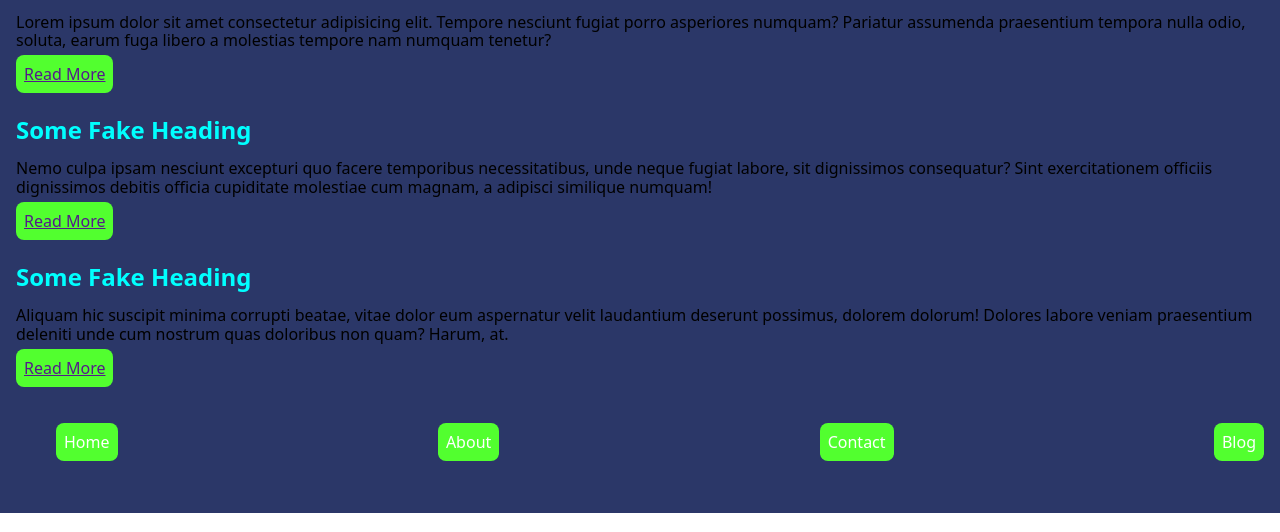
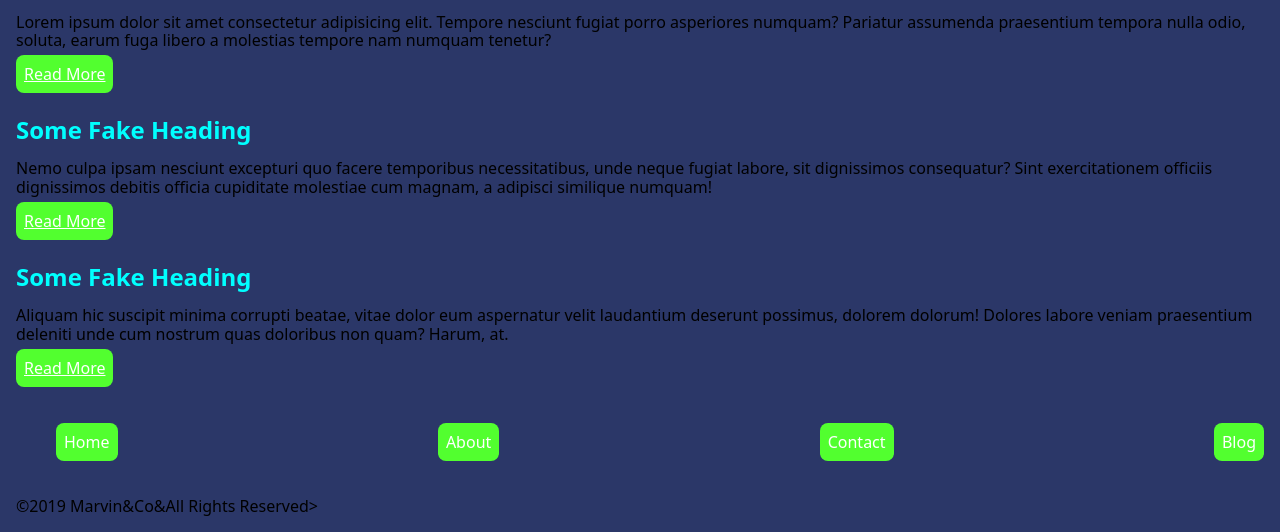
Before and after one commit to MarvinWills123/Marvin-wills, a website: page index.html in a window 1280 px wide. Shown: the part 562-1094 px from the top of the page. Drawn offline with nearby package versions, Linux system fonts and the light colour scheme.

Commit message:
update changes.

```diff
--- a/index.html
+++ b/index.html
@@ -55,6 +55,7 @@
         <li><a href="">Blog</a></li>
       </ul>
     </nav>
+    &copy;2019 Marvin&Co&All Rights Reserved>
     </footer>
 
   </main>
--- a/style.css
+++ b/style.css
@@ -1,6 +1,11 @@
 :root {
   --primary: #ccc394;
   --secondary: #2b3768;
+  --primary-variant:white;
+  --secondary-variant:black;
+  --border-primary:10px;
+  --border-secondary:15px;
+  --primary-text: 12px;
   --base-spacing: 8px;
 }
 header,
@@ -111,6 +116,11 @@ padding:var(--base-spacing);
 border-radius:var(--base-spacing);
 }
 
+.read-more-btn{
+/*Remove Underline*/
+color:white;
+}
+
 .is-hidden {
   height: 0;
   font-size: 0;
```
